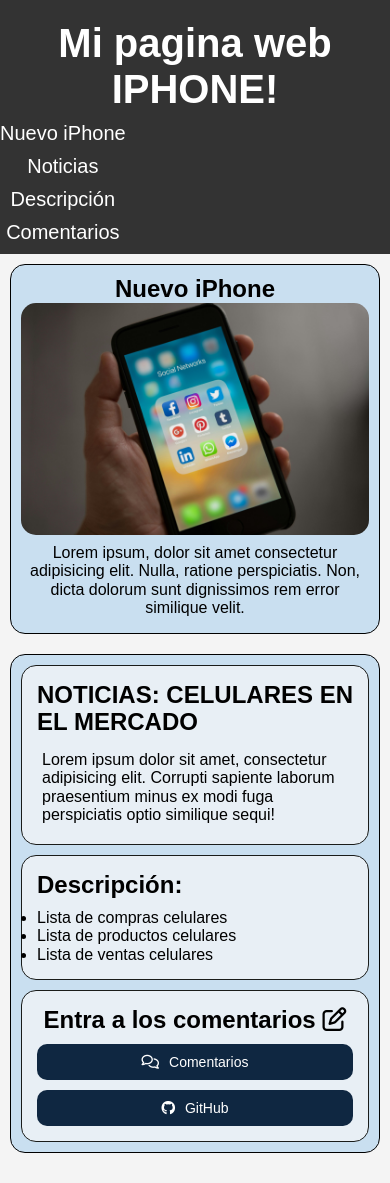
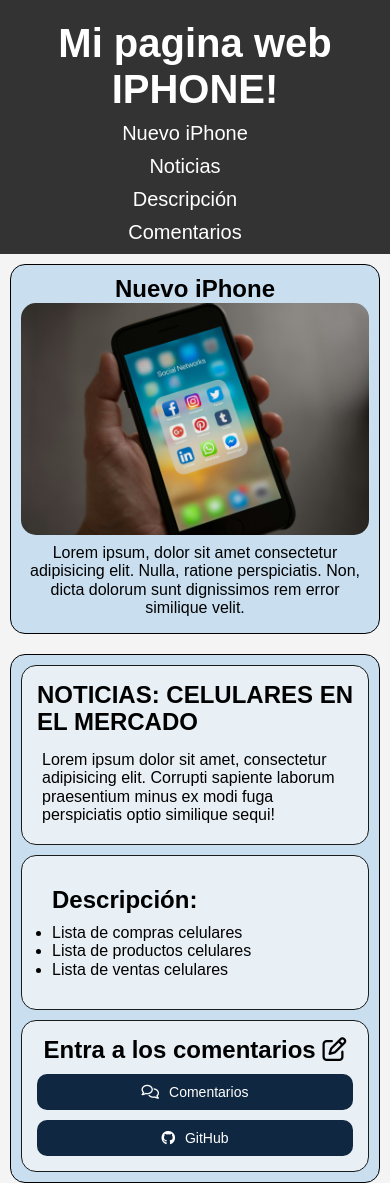
Before and after one commit to Diebut/Diebut.github.io, a website: page index.html in a window 390 px wide. Shown: the top 1183 px of the page. Drawn offline with Linux system fonts and the light colour scheme.

Commit message:
se modifica el media css

```diff
--- a/css.css
+++ b/css.css
@@ -191,7 +191,7 @@
 @media (max-width: 768px) {
     header {
         flex-direction: column;
-        align-items: flex-start;
+        align-items: center;
     }
 
     header h1 {
@@ -220,7 +220,7 @@
     }
 
     .item-2 {
-        padding: 15px;
+        padding: 30px;
     }
 
     .item-3 {
```
